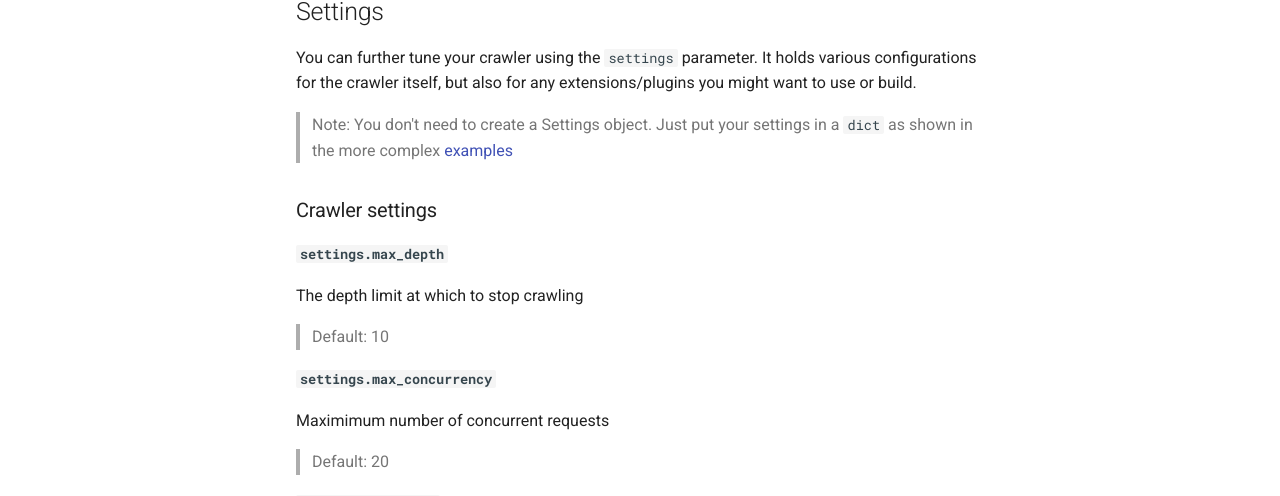
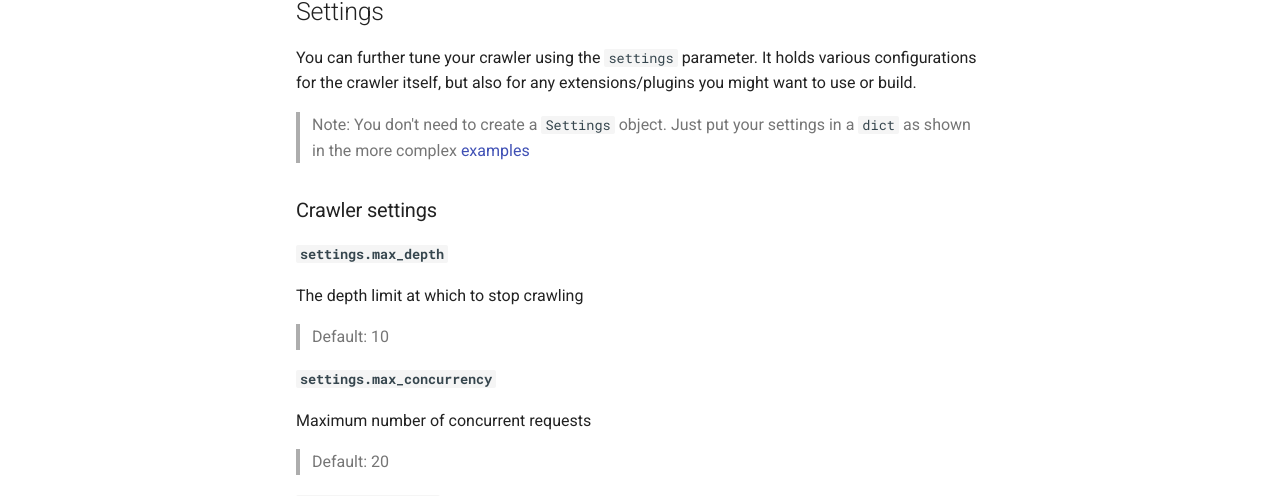
Before and after one commit to INNOVINATI/microwler, an MkDocs documentation site: the page built from docs/configuration.md, in a window 1280 px wide and 900 px high. Shown: the part 393-889 px from the top of the window. Built offline with MkDocs 1.6.1 and Material for MkDocs 9.7.7, drawn with Linux system fonts in a browser that asks for light colours; comment, search, counter and statistics services are not loaded.

Commit message:
Update configuration.md

```diff
--- a/docs/configuration.md
+++ b/docs/configuration.md
@@ -10,7 +10,7 @@ Of course, you can customize and extend this behaviour.
 You can further tune your crawler using the `settings` parameter. It holds various configurations
 for the crawler itself, but also for any extensions/plugins you might want to use or build.
 
-> Note: You don't need to create a Settings object. Just put your settings in a `dict` as shown in the more complex [examples](/examples)
+> Note: You don't need to create a `Settings` object. Just put your settings in a `dict` as shown in the more complex [examples](/examples)
 
 ### Crawler settings
 
@@ -19,7 +19,7 @@ The depth limit at which to stop crawling
 > Default: 10
 
 #### `settings.max_concurrency`
-Maximimum number of concurrent requests
+Maximum number of concurrent requests
 > Default: 20
 
 
```
